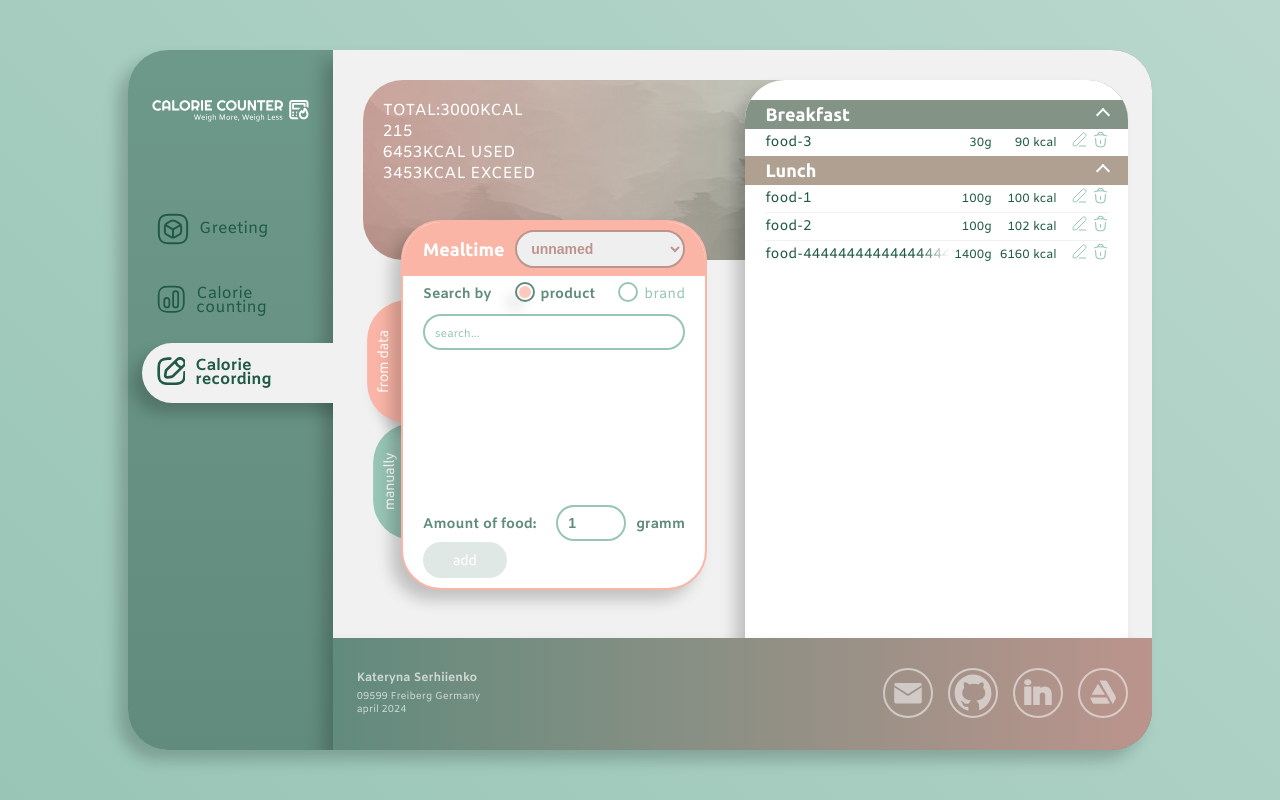
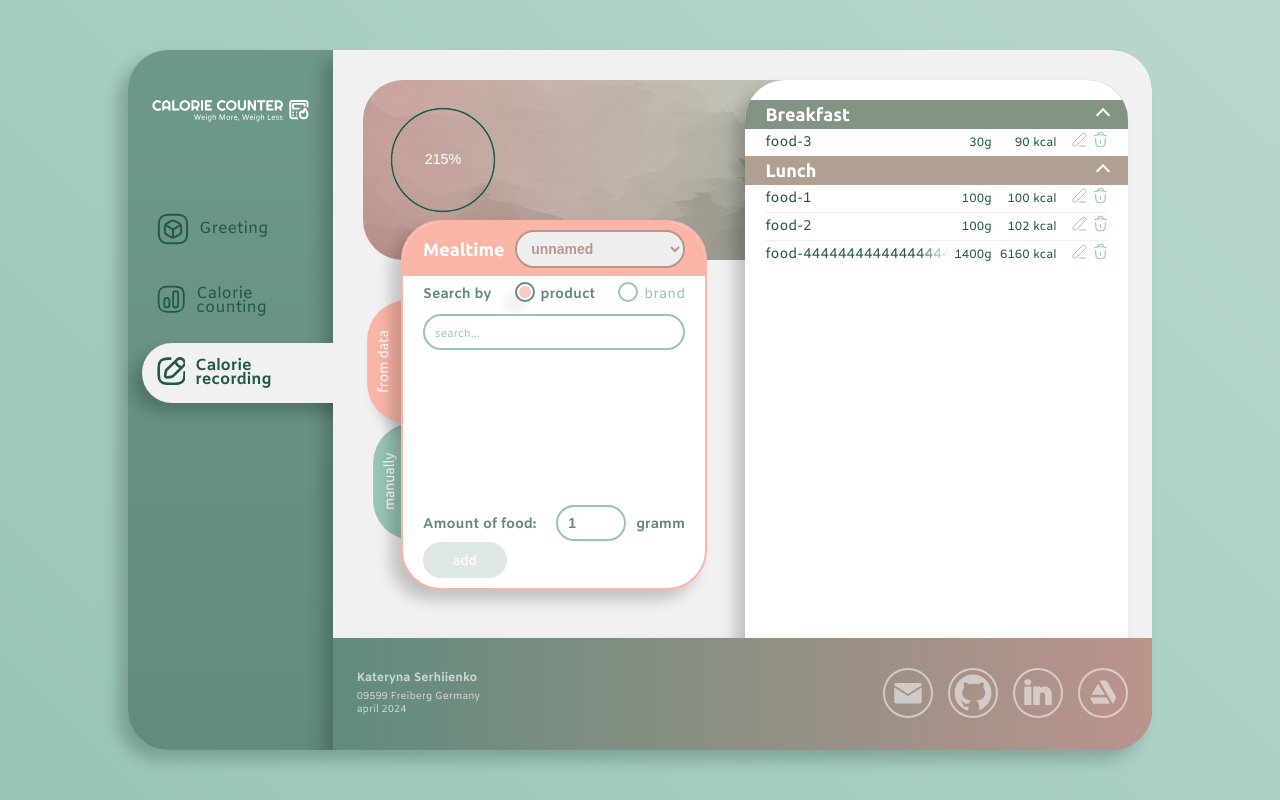
Before and after one commit to KateSerhiienko/calorie-counting-app, a Vue app: page /calorie_recording in a window 1280 px wide. Built offline with nearby package versions, Linux system fonts and the light colour scheme.

Commit message:
create: CircleChart component

```diff
--- /dev/null
+++ b/src/components/CircleChart.vue
@@ -0,0 +1,128 @@
+<template>
+  <svg
+    class="chart"
+    viewBox="0 0 42 42"
+  >
+    <circle
+      :r="radius"
+      cx="50%"
+      cy="50%"
+      :stroke-dashoffset="dashoffset"
+    />
+    <circle
+      ref="mainChart"
+      class="front"
+      :stroke-dasharray="dasharray"
+      :r="radius"
+      cx="50%"
+      cy="50%"
+    />
+    <text
+      x="50%"
+      y="50%"
+      dy=".3em"
+      class="chart-text"
+      text-anchor="middle"
+    >
+      {{ displayPercent }}%
+    </text>
+  </svg>
+</template>
+
+<script>
+  export default {
+    name: 'CircleChart',
+    props: {
+      dataDasharray: {
+        type: Array,
+        required: true,
+      },
+      radius: {
+        type: String,
+        required: false,
+      },
+    },
+    data() {
+      return {
+        dasharray: '0 0',
+        dashoffset: '100',
+        radiusBaseVal: 0,
+        circumference: 0,
+      };
+    },
+    computed: {
+      precisePercent() {
+        return ((this.dataDasharray[0] * 100) / this.dataDasharray[1]).toFixed(
+          1
+        );
+      },
+      displayPercent() {
+        return ((this.dataDasharray[0] * 100) / this.dataDasharray[1]).toFixed(
+          0
+        );
+      },
+    },
+    mounted() {
+      this.radiusBaseVal = this.$refs.mainChart.r.baseVal.value;
+      this.circumference = 2 * Math.PI * this.radiusBaseVal;
+      this.updateDasharray();
+    },
+    methods: {
+      updateDasharray() {
+        const percent = this.precisePercent; // Используем точное значение для вычислений
+        this.setLengthDasharray(percent, this.circumference);
+      },
+      setLengthDasharray(percent, circumference) {
+        if (circumference > 0) {
+          const length = (percent / 100) * circumference;
+          const offset = circumference - length;
+          this.dasharray = `${length} ${offset}`;
+          this.dashoffset = circumference.toFixed(3);
+        }
+      },
+    },
+    watch: {
+      dataDasharray: {
+        handler() {
+          this.updateDasharray();
+        },
+        deep: true,
+        immediate: true,
+      },
+    },
+  };
+</script>
+
+<style
+  lang="scss"
+  scoped
+>
+  .chart {
+    width: 100%;
+    height: 100%;
+    position: absolute;
+    top: 0;
+    left: 0;
+    overflow: visible;
+  }
+
+  circle {
+    fill: transparent;
+    stroke: $background-color-light;
+    stroke-width: 0.6px;
+    transform-origin: center;
+    transform: rotate(-90deg);
+    transition: stroke-dasharray 1s ease;
+
+    &.front {
+      stroke: $primary-color-dark;
+    }
+  }
+
+  .chart-text {
+    fill: #ffffff;
+    font-size: 5px;
+    font-family: Arial, sans-serif;
+    // ... другие стили ...
+  }
+</style>
--- a/src/components/FoodsListTotal.vue
+++ b/src/components/FoodsListTotal.vue
@@ -1,18 +1,25 @@
 <template>
   <div v-if="getCaloriesAndUserData.totalDailyEnergyExpenditure">
-    <div>
+    <!-- <div>
       <span>Total:</span>
       <span>
         {{ getCaloriesAndUserData.totalDailyEnergyExpenditure.toFixed(0) }}
       </span>
       <span>kcal</span>
+    </div> -->
+    <div class="chart-wrapper">
+      <circle-chart
+        :data-dasharray="[
+          totalCountedCalories,
+          getCaloriesAndUserData.totalDailyEnergyExpenditure,
+        ]"
+        :radius="'18px'"
+      ></circle-chart>
+      <!-- <span :class="{ exceed: isCaloriesExceed }">{{
+        caloriesUsedPercentage.toFixed(0)
+      }}</span> -->
     </div>
-    <div>
-      <span :class="{ exceed: isCaloriesExceed }">{{
-        caloriesUsedPercentage.toFixed(0)
-      }}</span>
-    </div>
-    <div>
+    <!-- <div>
       <div>
         <span>{{ totalCountedCalories.toFixed(0) }}</span>
         <span>kcal used</span>
@@ -22,7 +29,7 @@
         <span v-if="!isCaloriesExceed">kcal left</span>
         <span v-else>kcal exceed</span>
       </div>
-    </div>
+    </div> -->
   </div>
   <div v-else>
     <span>{{ totalCountedWeight.toFixed(0) }} grams</span>
@@ -31,10 +38,14 @@
 </template>
 
 <script>
+  import CircleChart from './CircleChart.vue';
   import { mapGetters } from 'vuex';
 
   export default {
     name: 'FoodsListTotal',
+    components: {
+      CircleChart,
+    },
     computed: {
       ...mapGetters(['getFoodsList', 'getCaloriesAndUserData']),
       totalCountedWeight() {
@@ -68,3 +79,14 @@
     },
   };
 </script>
+
+<style
+  lang="scss"
+  scoped
+>
+  .chart-wrapper {
+    width: 120px;
+    height: 120px;
+    position: relative;
+  }
+</style>
```
